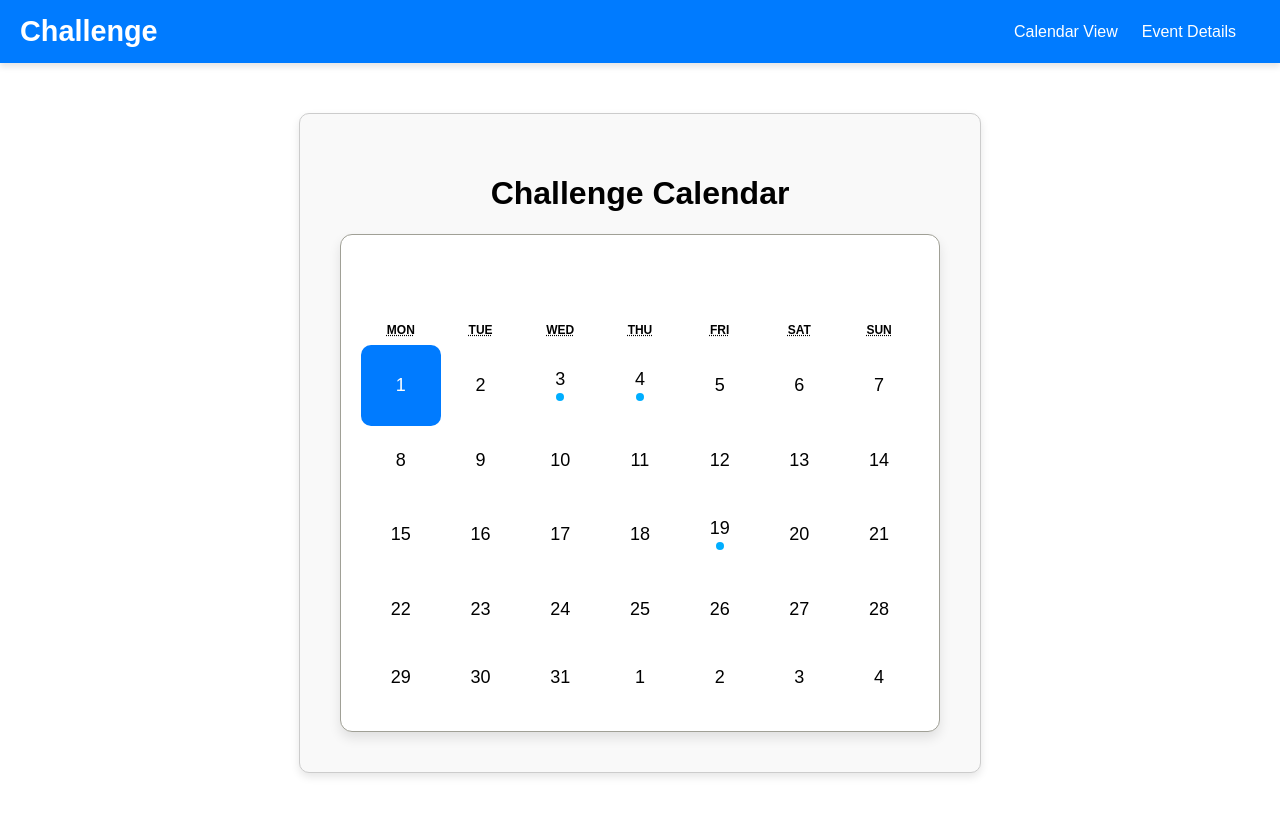
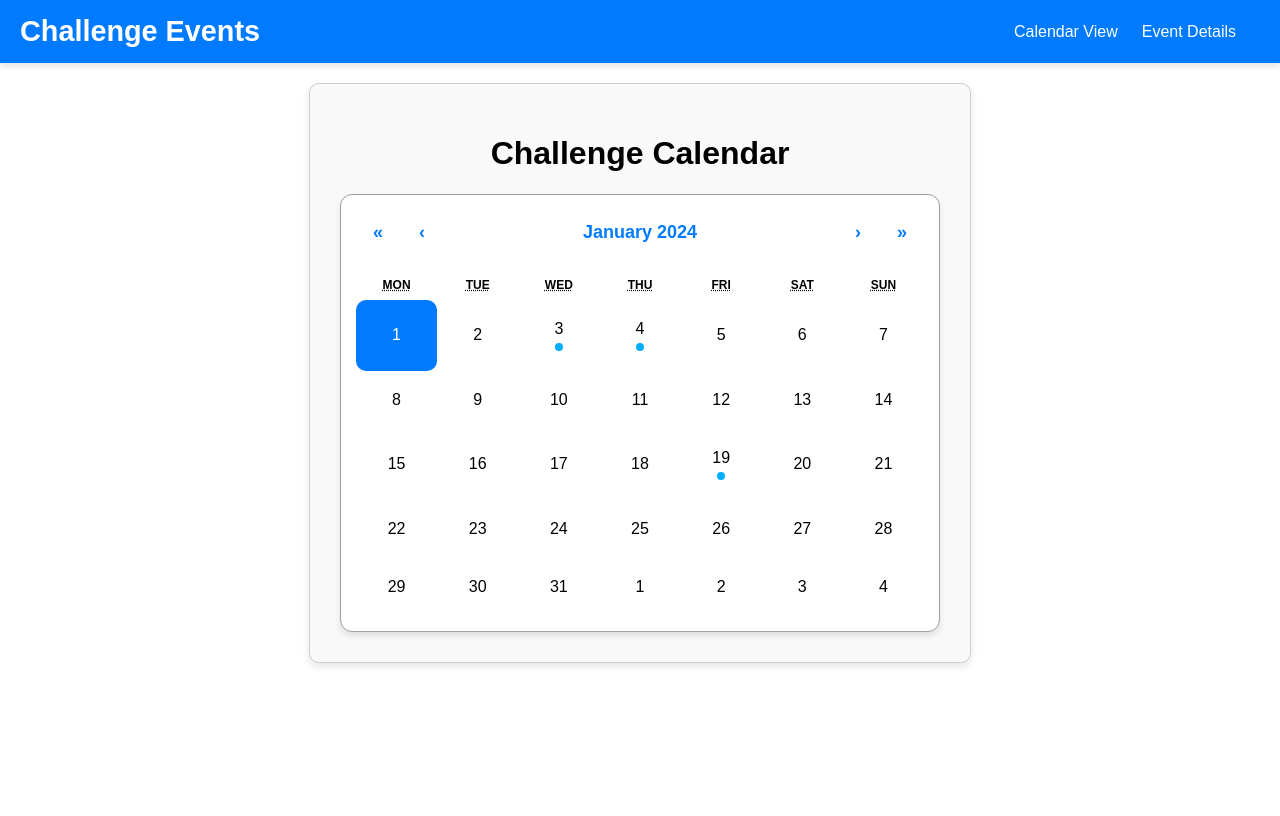
Before and after one commit to sawtoothridge13/calendar, a React (Create React App) app: page / in a window 1280 px wide. Shown: the top 816 px of the page. Built offline with nearby package versions, Linux system fonts and the light colour scheme.

Commit message:
Add addition styling to calendar nav and details page

```diff
--- a/src/components/ChallengeCalendar/ChallengeCalendar.css
+++ b/src/components/ChallengeCalendar/ChallengeCalendar.css
@@ -2,7 +2,7 @@
 .calendar-container {
   margin: 20px auto;
   padding: 20px;
-  max-width: 600px; /* Ensures consistency for both calendar and form */
+  max-width: 600px;
   border: 1px solid #ccc;
   border-radius: 10px;
   background-color: #f9f9f9;
@@ -21,15 +21,16 @@
   justify-content: space-between;
   align-items: center;
   width: 100%;
-  max-width: 600px; /* Matches calendar and form width */
+  max-width: 600px;
   margin-bottom: 20px;
 }
 
 .calendar-header button {
   padding: 12px 20px;
   font-size: 16px;
-  background-color: #007bff;
-  color: #fff;
+  font-weight: bold;
+  color: #ffffff; /* White text for contrast */
+  background-color: #007bff; /* Blue background */
   border: none;
   border-radius: 8px;
   cursor: pointer;
@@ -37,19 +38,20 @@
 }
 
 .calendar-header button:hover {
-  background-color: #0056b3;
+  background-color: #0056b3; /* Darker blue for hover */
   transform: scale(1.05);
 }
 
 .month-name {
   font-size: 20px;
   font-weight: bold;
-  color: #333;
+  color: #333333; /* Dark text for contrast */
+  text-transform: uppercase;
 }
 
 /* Calendar component */
 .react-calendar {
-  max-width: 600px; /* Ensure calendar width matches container */
+  max-width: 600px;
   width: 100%;
   box-shadow: 0px 4px 6px rgba(0, 0, 0, 0.1);
   border-radius: 12px;
@@ -59,11 +61,11 @@
 
 .react-calendar__tile {
   display: flex;
-  flex-direction: column; /* Stacks date number and dot vertically */
-  justify-content: center; /* Centers content vertically */
-  align-items: center; /* Centers content horizontally */
-  padding: 15px; /* Consistent spacing across tiles */
-  font-size: 16px; /* Ensure uniform text size */
+  flex-direction: column;
+  justify-content: center;
+  align-items: center;
+  padding: 15px;
+  font-size: 16px;
   color: black;
   border-radius: 10px;
   border: 1px solid #ddd;
@@ -83,13 +85,30 @@
   border: 2px solid #0056b3;
 }
 
+/* Highlight navigation arrow buttons */
+.react-calendar__navigation button {
+  color: #007bff; /* Blue navigation arrows */
+  font-size: 18px;
+  font-weight: bold;
+  background-color: transparent;
+  border: none;
+  cursor: pointer;
+  transition: color 0.3s ease, transform 0.2s ease;
+}
+
+.react-calendar__navigation button:hover {
+  color: #0056b3; /* Darker blue on hover */
+  transform: scale(1.1); /* Slight enlargement */
+}
+
+/* Event dot indicator */
 .event-dot {
-  display: block; /* Makes the dot appear as a separate element */
-  width: 8px; /* Size of the dot */
+  display: block;
+  width: 8px;
   height: 8px;
   background-color: #00aeff;
-  border-radius: 50%; /* Makes the dot circular */
-  margin-top: 5px; /* Adds space between the date number and the dot */
+  border-radius: 50%;
+  margin-top: 5px;
 }
 
 /* Mobile Styles */
@@ -102,7 +121,7 @@
   .calendar-header {
     flex-direction: column;
     align-items: center;
-    max-width: 95%; /* Matches calendar width */
+    max-width: 95%;
   }
 
   .calendar-header button {
@@ -155,34 +174,29 @@
 /* Desktop Styles */
 @media (min-width: 1024px) {
   .calendar-container {
-    width: 900px; /* Increased width for a larger calendar */
-    padding: 40px; /* Add padding for spacing */
-    margin: 50px auto; /* Center the container with more vertical spacing */
+    max-width: 600px;
+    padding: 30px;
   }
 
   .calendar-header {
-    width: 100%; /* Header spans the full width of the container */
-    padding: 20px;
+    max-width: 600px;
   }
 
   .calendar-header button {
-    font-size: 18px; /* Larger buttons */
-    padding: 15px 25px; /* Larger click area for buttons */
+    font-size: 18px;
+    padding: 15px 25px;
   }
 
   .month-name {
-    font-size: 26px; /* Emphasize the current month */
+    font-size: 22px;
   }
 
   .react-calendar {
-    width: 100%; /* Matches container width */
-    max-width: 100%; /* Prevents stretching */
-    padding: 20px; /* Add spacing inside the calendar */
-    box-shadow: 0px 6px 12px rgba(0, 0, 0, 0.1); /* Slightly larger shadow for emphasis */
+    max-width: 600px;
   }
 
   .react-calendar__tile {
-    padding: 25px; /* Larger clickable tiles */
-    font-size: 18px; /* Bigger font size for readability */
+    padding: 20px;
+    font-size: 16px;
   }
 }
--- a/src/components/EventList/EventListComponent.jsx
+++ b/src/components/EventList/EventListComponent.jsx
@@ -4,7 +4,6 @@ import { FaTrash } from 'react-icons/fa';
 const EventListComponent = ({ events, handleDeleteEvent }) => {
   return (
     <div className="event-list">
-      <h2>Events</h2>
       {events.length > 0 ? (
         <ul>
           {events.map((event, index) => {
--- a/src/components/NavBar/NavBar.jsx
+++ b/src/components/NavBar/NavBar.jsx
@@ -6,7 +6,7 @@ const NavBar = () => {
     <nav className="navbar">
       <div className="navbar-left">
         <a href="/" className="logo">
-          Challenge
+          Challenge Events
         </a>
       </div>
       <div className="navbar-center">
--- a/src/pages/EventDetailsPage.css
+++ b/src/pages/EventDetailsPage.css
@@ -14,7 +14,7 @@
 /* Header for the Event Details Page */
 .event-details-container h1 {
   margin-bottom: 20px;
-  font-size: 24px;
+  font-size: 48px;
   font-weight: bold;
   color: #333; /* Matches labels in the form */
 }
```
